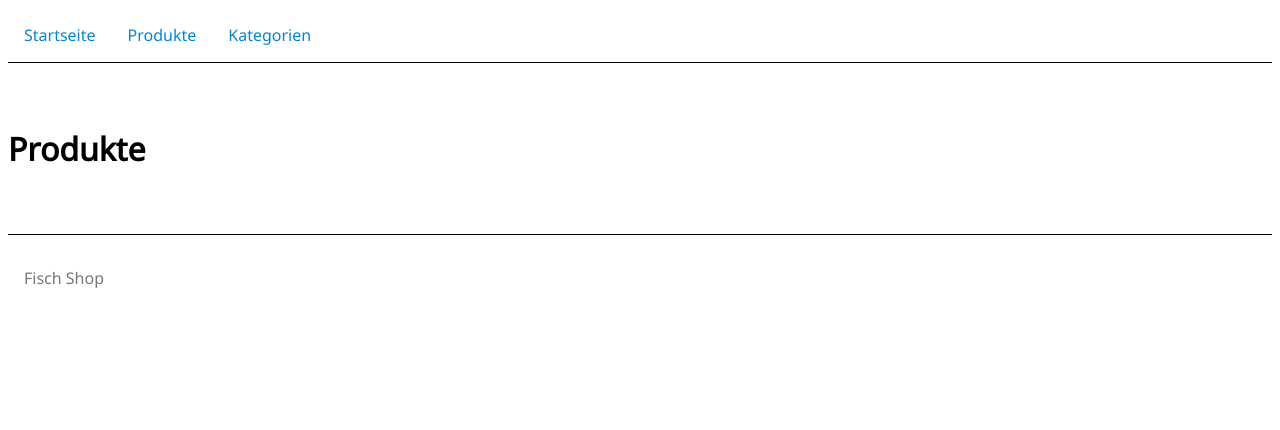
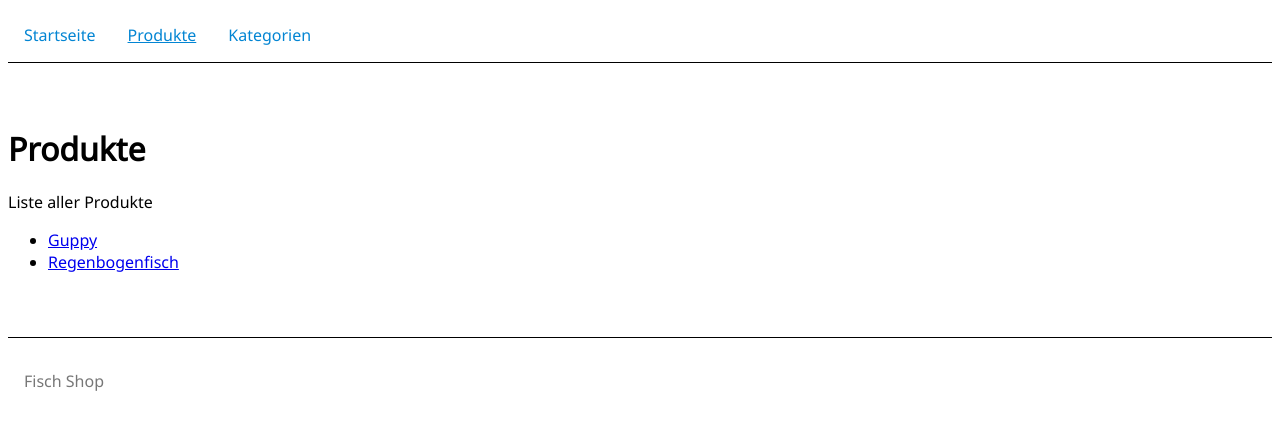
Before and after one commit to ThomasF85/fish-shop, a Next.js app: page /products in a window 1280 px wide. Shown: the top 430 px of the page. Built offline with nearby package versions, Linux system fonts and the light colour scheme.

Commit message:
add links and dynamic pages

```diff
--- a/components/Header.js
+++ b/components/Header.js
@@ -1,16 +1,36 @@
+import Link from "next/link";
+import { useRouter } from "next/router";
 import styled from "styled-components";
 
 export default function Header() {
+  const { pathname } = useRouter();
+
   return (
     <StyledHeader>
       <StyledNavigation>
-        <a>Startseite</a>
-        <a>Produkte</a>
-        <a>Kategorien</a>
+        <Link href="/" passHref>
+          <NavLink active={pathname === "/"}>Startseite</NavLink>
+        </Link>
+        <Link href="/products" passHref>
+          <NavLink active={pathname === "/products"}>Produkte</NavLink>
+        </Link>
+        <Link href="/categories" passHref>
+          <NavLink active={pathname === "/categories"}>Kategorien</NavLink>
+        </Link>
       </StyledNavigation>
     </StyledHeader>
   );
 }
+
+const NavLink = styled.a`
+  text-decoration: ${({ active }) => (active ? "underline" : "none")};
+  color: #0385d3;
+
+  &:hover {
+    cursor: pointer;
+    color: black;
+  }
+`;
 
 const StyledHeader = styled.header`
   padding: 1rem;
@@ -21,12 +41,4 @@ const StyledHeader = styled.header`
 const StyledNavigation = styled.nav`
   display: flex;
   gap: 2rem;
-  a {
-    color: #0385d3;
-    text-decoration: none;
-  }
-  a:hover {
-    color: #000;
-    cursor: pointer;
-  }
 `;
--- /dev/null
+++ b/pages/404.js
@@ -0,0 +1,3 @@
+export default function Error404() {
+  return <h1>Seite wurde nicht gefunden liebe Fische!</h1>;
+}
--- a/pages/products.js
+++ b/pages/products.js
@@ -1,4 +1,5 @@
 import Head from "next/head";
+import Link from "next/link";
 
 export default function Products() {
   return (
@@ -7,6 +8,15 @@ export default function Products() {
         <title>Alle Produkte</title>
       </Head>
       <h1>Produkte</h1>
+      <p>Liste aller Produkte</p>
+      <ul>
+        <li>
+          <Link href="/product/guppy">Guppy</Link>
+        </li>
+        <li>
+          <Link href="/product/regenbogenfisch">Regenbogenfisch</Link>
+        </li>
+      </ul>
     </>
   );
 }
```
Also changed, not shown: pages/categories.js (+10 -0 lines), pages/category/[id].js (added, +8 -0 lines), pages/product/[id].js (added, +8 -0 lines).
